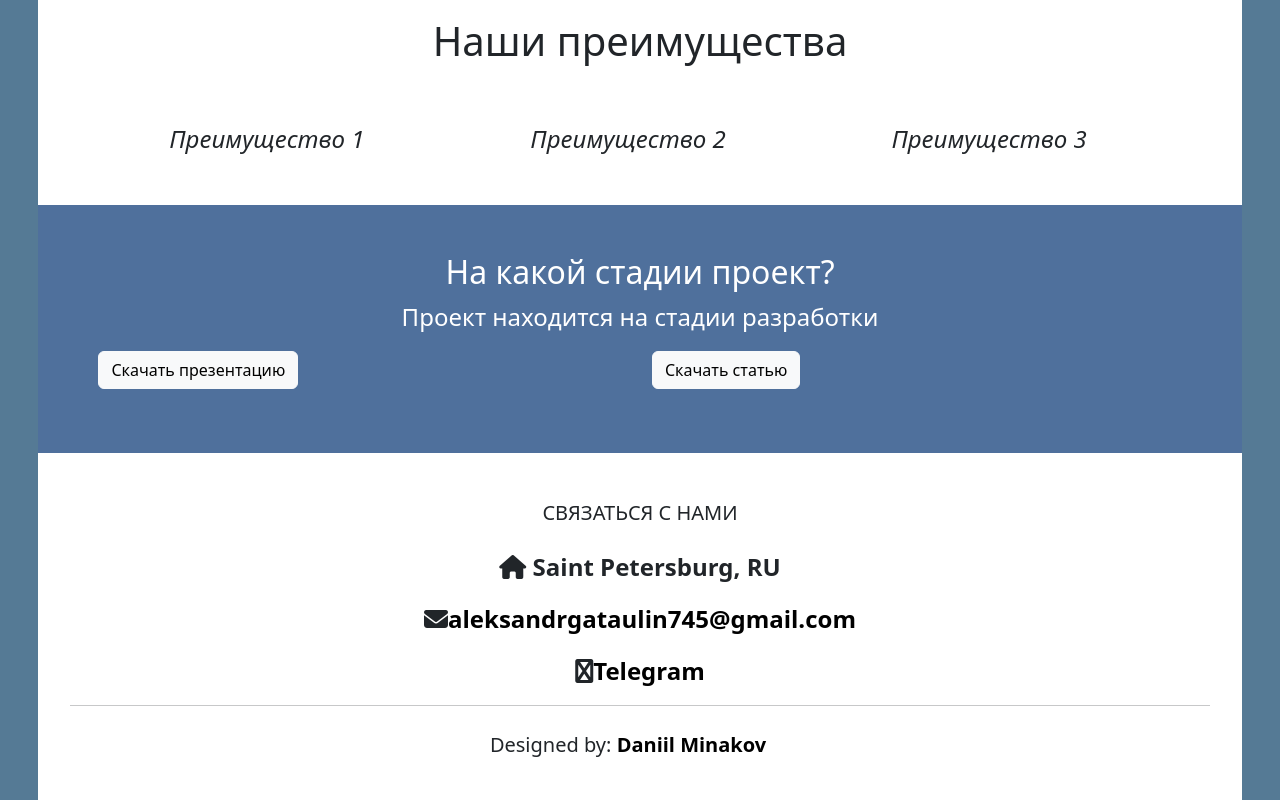
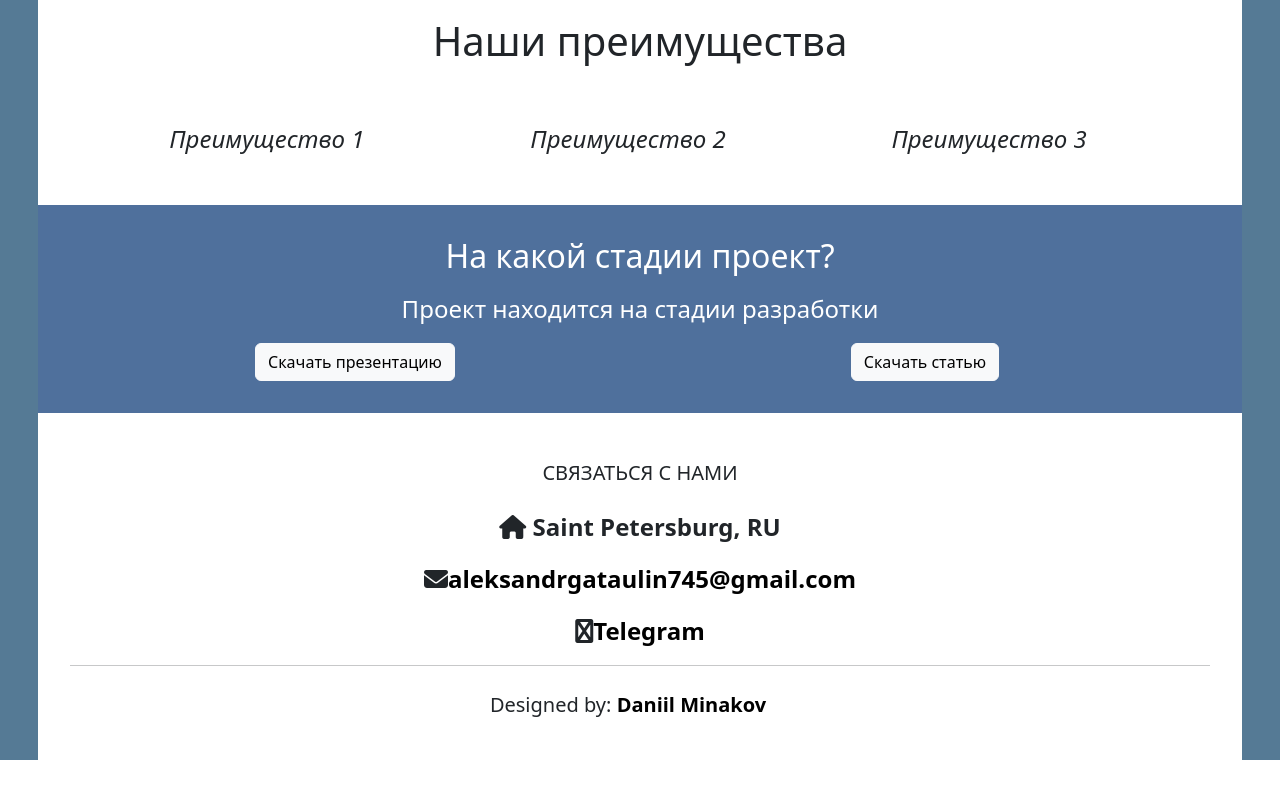
Before and after one commit to AlexGat27/geosystem-web, an Angular app in the folder client-app/: page /about in a window 1280 px wide. Shown: the part 827-1627 px from the top of the page. After the commit the page ends 1587 px from the top, so only its background shows below. Built offline with nearby package versions, Linux system fonts and the light colour scheme.

Commit message:
Добавление переключение иконок авторизации на header

```diff
--- a/client-app/src/app/about-page/about-page.component.html
+++ b/client-app/src/app/about-page/about-page.component.html
@@ -40,11 +40,11 @@
       </div>
     </section>
 
-    <section class="project-stage p-5">
+    <section class="project-stage p-3">
       <div class="container">
-        <h2 class="text-center text-white">На какой стадии проект?</h2>
-        <p class="fs-4 text-white text-center"> Проект находится на стадии разработки</p>
-        <div class="row my-3 justify-content-center">
+        <h2 class="text-center text-white my-3">На какой стадии проект?</h2>
+        <p class="fs-4 text-white text-center my-3"> Проект находится на стадии разработки</p>
+        <div class="row my-3 text-center">
             <div class="col me-auto text-light">
               <button
               class="btn btn-light ms-auto"
--- a/client-app/src/app/app.component.ts
+++ b/client-app/src/app/app.component.ts
@@ -12,7 +12,7 @@ export class AppComponent implements OnInit{
 
   ngOnInit(): void {
     const potentialToken = localStorage.getItem('auth-token');
-    if (potentialToken !== null){
+    if (potentialToken !== "undefined"){
       this.auth.setToken(potentialToken);
     }
   }
--- a/client-app/src/app/shared/layouts/auth-layout/auth-layout.component.html
+++ b/client-app/src/app/shared/layouts/auth-layout/auth-layout.component.html
@@ -14,7 +14,7 @@
     <header>
         <nav class="navbar navbar-expand-sm bg-light">
           <div class="container-fluid">
-            <a href="#" class="navbar-brand">
+            <a href="#" class="navbar-brand mb-lg-0">
               <img
                 width="60px"
                 height="50px"
@@ -53,6 +53,18 @@
                   <a routerLink="#footer" class="nav-link active">Контакты</a>
                 </li>
               </ul>
+              <div *ngIf="authenticated; else notAuth">
+                <a routerLink="#" class="nav-item nav-link active mb-lg-0">
+                  <span><strong>Личный кабинет</strong></span>
+                  <img
+                  class="nav-item ms-2"
+                  width="45px"
+                  height="45px"
+                  src="../assets/pictures/icon_auth.png"
+                  />
+                </a>
+              </div>
+              <ng-template #notAuth>
                 <ul class="navbar-nav ms-auto mb-2 mb-lg-0">
                   <li class="nav-item">
                     <a routerLink="/login" type="button" class="btn btn-outline-success mx-2">Вход</a>
@@ -61,6 +73,7 @@
                     <a routerLink="/register" type="button" class="btn btn-outline-success mx-2">Регистрация</a>
                   </li>
                 </ul>
+              </ng-template>
             </div>
           </div>
         </nav>
--- a/client-app/src/app/shared/layouts/auth-layout/auth-layout.component.ts
+++ b/client-app/src/app/shared/layouts/auth-layout/auth-layout.component.ts
@@ -1,10 +1,20 @@
-import { Component } from '@angular/core';
+import { Component, OnInit } from '@angular/core';
+import { AuthService } from '../services/auth.service';
 
 @Component({
   selector: 'app-auth-layout',
   templateUrl: './auth-layout.component.html',
   styleUrls: ['./auth-layout.component.css']
 })
-export class AuthLayoutComponent {
+export class AuthLayoutComponent implements OnInit{
+  public authenticated = false;
+  constructor(private auth: AuthService) {};
 
+  ngOnInit(): void {
+    if (this.auth.isAuthenticated()){
+      this.authenticated = true;
+    }else{
+      this.authenticated = false;
+    }
+  }
 }
```
Also changed, not shown: client-app/src/assets/pictures/icon_auth.png (added). Lines whose indentation alone changed are shown as unchanged.
